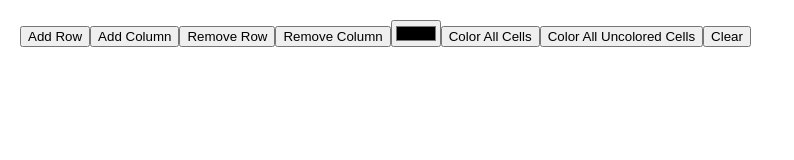
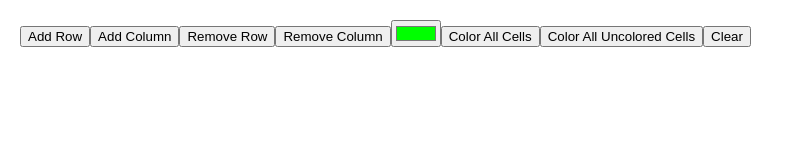
Before and after one commit to wy33/Web_Dev_Assignment4, a React (Create React App) app in the folder src/: page / in a window 1280 px wide. Shown: the top 160 px of the page, without its empty margins (0-794 px from the left). Built offline with nearby package versions, Linux system fonts and the light colour scheme.

Commit message:
Fixed ColorPicker function

```diff
--- a/src/App.js
+++ b/src/App.js
@@ -13,7 +13,7 @@ function Button({value, onAddRowClick}) {
 
 function ColorPicker({color, onChange}) {
 	return (
-		<input type="color" color={color} onChange={onChange}/>
+		<input type="color" value={color} onChange={(c) => onChange(c.target.value)}/>
 	);
 }
 
@@ -146,7 +146,7 @@ export default function Main() {
 				<Button value={"Remove Row"} onAddRowClick={() => RemRow()}/>
 				<Button value={"Remove Column"} onAddRowClick={() => RemCol()}/>
 
-				<ColorPicker value="color" color={color} onChange={setColor}/>
+				<ColorPicker value={color} color={color} onChange={setColor}/>
 
 				<Button value={"Color All Cells"} onAddRowClick={() => AddRow(0)}/>
 				<Button value={"Color All Uncolored Cells"} onAddRowClick={() => AddRow(0)}/>
```
